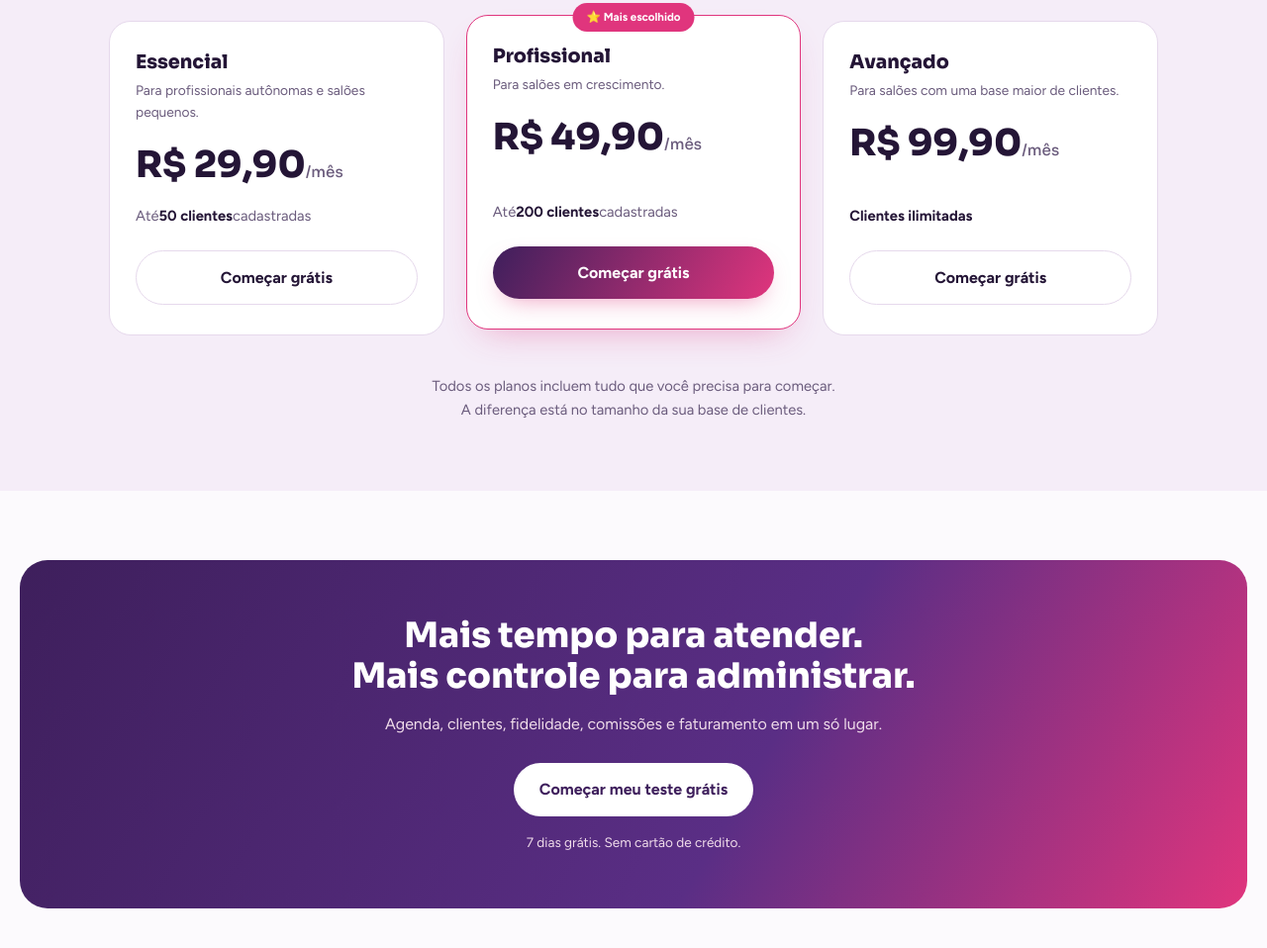
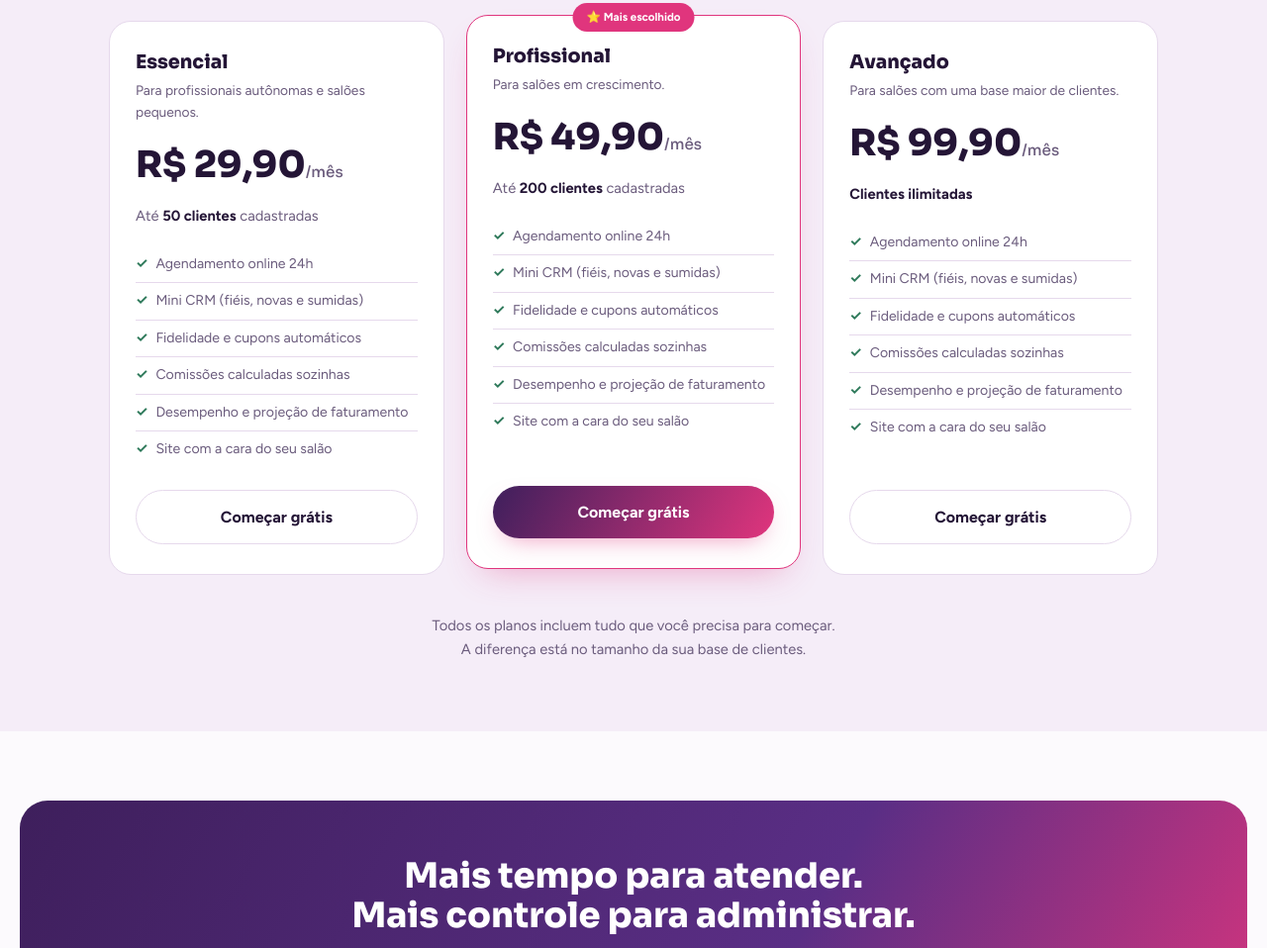
Before and after one commit to alexandrellemos-sudo/App-de-Saloes-de-Beleza, a plain HTML site: page index.html in a window 1280 px wide. Shown: the part 3965-4923 px from the top of the page at 99% size. Drawn offline with Linux system fonts and the light colour scheme.

Commit message:
Add files via upload

```diff
--- a/index.html
+++ b/index.html
@@ -144,7 +144,11 @@ section{padding-block:70px}
 .plano .publico{color:var(--suave);font-size:.86rem;margin:6px 0 0}
 .plano .preco{font-family:Sora,sans-serif;font-weight:800;font-size:2.3rem;margin:14px 0 4px}
 .plano .preco small{font-size:.95rem;font-weight:500;color:var(--suave)}
-.plano .limite{color:var(--suave);font-size:.92rem;margin:6px 0 22px;flex:1;display:flex;align-items:flex-end}
+.plano .limite{color:var(--suave);font-size:.92rem;margin:6px 0 18px}
+.plano-lista{list-style:none;padding:0;margin:0 0 22px;flex:1;text-align:left;font-size:.88rem;color:var(--suave)}
+.plano-lista li{padding:7px 0;border-top:1px solid var(--linha);display:flex;gap:8px;align-items:flex-start}
+.plano-lista li:first-child{border-top:0}
+.plano-lista li::before{content:'✓';color:var(--ok);font-weight:700}
 .plano .limite b{color:var(--tinta)}
 .aviso-planos{text-align:center;color:var(--suave);font-size:.92rem;margin:40px 0 0;line-height:1.6}
 
@@ -312,6 +316,14 @@ footer a{text-decoration:underline}
         <p class="publico">Para profissionais autônomas e salões pequenos.</p>
         <div class="preco">R$ 29,90<small>/mês</small></div>
         <div class="limite">Até <b>50 clientes</b> cadastradas</div>
+        <ul class="plano-lista">
+          <li>Agendamento online 24h</li>
+          <li>Mini CRM (fiéis, novas e sumidas)</li>
+          <li>Fidelidade e cupons automáticos</li>
+          <li>Comissões calculadas sozinhas</li>
+          <li>Desempenho e projeção de faturamento</li>
+          <li>Site com a cara do seu salão</li>
+        </ul>
         <a class="btn btn-linha" style="width:100%" href="admin.html#criar-conta">Começar grátis</a>
       </div>
       <div class="plano destaque">
@@ -320,6 +332,14 @@ footer a{text-decoration:underline}
         <p class="publico">Para salões em crescimento.</p>
         <div class="preco">R$ 49,90<small>/mês</small></div>
         <div class="limite">Até <b>200 clientes</b> cadastradas</div>
+        <ul class="plano-lista">
+          <li>Agendamento online 24h</li>
+          <li>Mini CRM (fiéis, novas e sumidas)</li>
+          <li>Fidelidade e cupons automáticos</li>
+          <li>Comissões calculadas sozinhas</li>
+          <li>Desempenho e projeção de faturamento</li>
+          <li>Site com a cara do seu salão</li>
+        </ul>
         <a class="btn btn-primario" style="width:100%" href="admin.html#criar-conta">Começar grátis</a>
       </div>
       <div class="plano">
@@ -327,6 +347,14 @@ footer a{text-decoration:underline}
         <p class="publico">Para salões com uma base maior de clientes.</p>
         <div class="preco">R$ 99,90<small>/mês</small></div>
         <div class="limite"><b>Clientes ilimitadas</b></div>
+        <ul class="plano-lista">
+          <li>Agendamento online 24h</li>
+          <li>Mini CRM (fiéis, novas e sumidas)</li>
+          <li>Fidelidade e cupons automáticos</li>
+          <li>Comissões calculadas sozinhas</li>
+          <li>Desempenho e projeção de faturamento</li>
+          <li>Site com a cara do seu salão</li>
+        </ul>
         <a class="btn btn-linha" style="width:100%" href="admin.html#criar-conta">Começar grátis</a>
       </div>
     </div>
```
Also changed, not shown: admin.html (+10 -1 lines).
